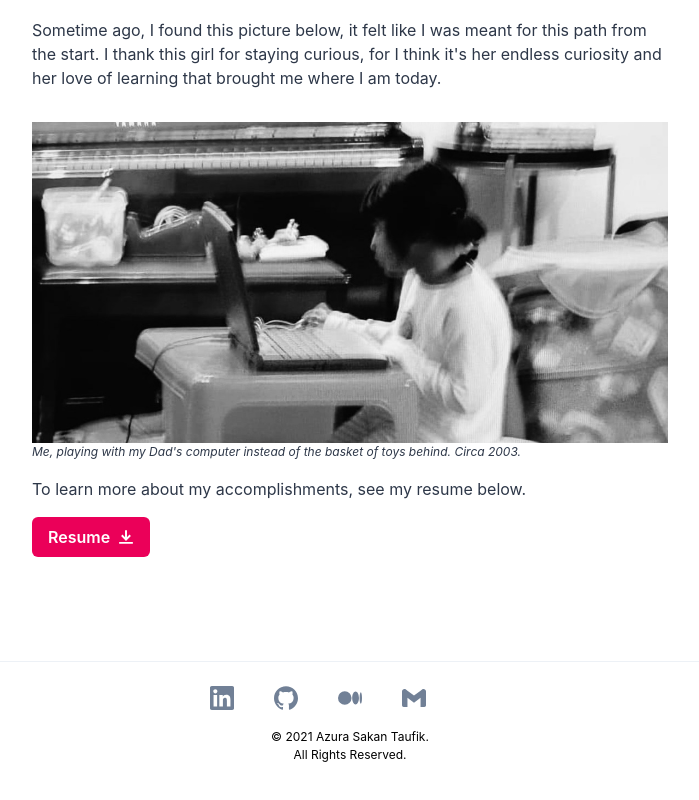
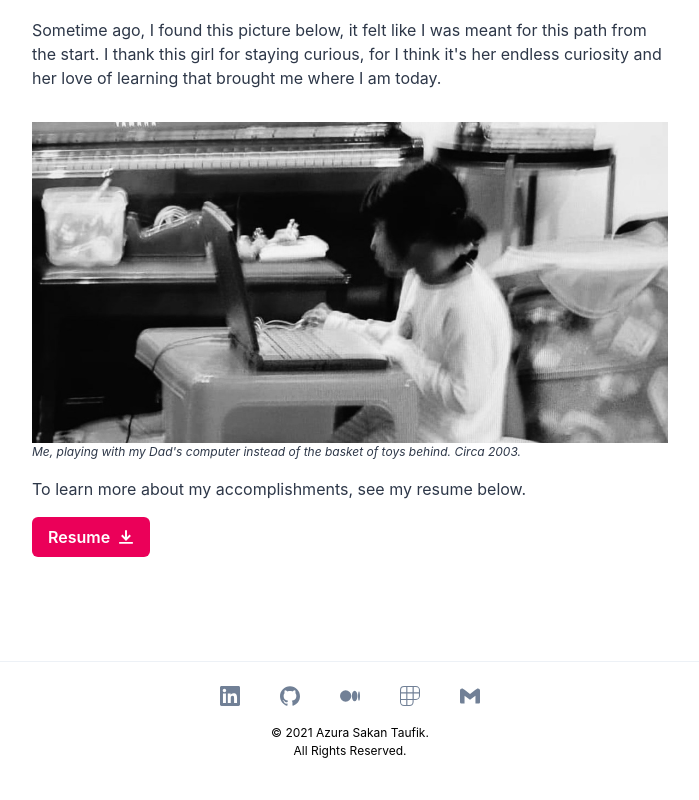
Before and after one commit to azurast/azura.dev, a Next.js app: page /about in a window 1280 px wide. Shown: the part 1038-1838 px from the top of the page, without its empty margins (290-989 px from the left). Built offline with nearby package versions, Linux system fonts and the light colour scheme.

Commit message:
add ploywork react icons

```diff
--- a/components/Container.js
+++ b/components/Container.js
@@ -152,7 +152,7 @@ const Container = ({ children }) => {
           >
             <NextLink href="https://www.linkedin.com/in/azurast/">
               <a target="_blank">
-                <Icon as={SiLinkedin} w={6} h={6} color={gray} _hover={{ color: "blue.500" }}/>
+                <Icon as={SiLinkedin} w={5} h={5} color={gray} _hover={{ color: "blue.500" }}/>
               </a>
             </NextLink>
           </Box>
@@ -165,7 +165,7 @@ const Container = ({ children }) => {
           >
             <NextLink href="https://github.com/azurast/">
               <a target="_blank">
-                <Icon as={SiGithub} w={6} h={6} color={gray} _hover={{ color: color[colorMode] }}/>
+                <Icon as={SiGithub} w={5} h={5} color={gray} _hover={{ color: color[colorMode] }}/>
               </a>
             </NextLink>
           </Box>
@@ -179,24 +179,24 @@ const Container = ({ children }) => {
           >
             <NextLink href="https://medium.com/@azurast">
               <a target="_blank">
-                <Icon as={SiMedium} w={6} h={6} color={gray} _hover={{ color: color[colorMode] }} />
+                <Icon as={SiMedium} w={5} h={5} color={gray} _hover={{ color: color[colorMode] }} />
               </a>
             </NextLink>
           </Box>
-          {/*<Box*/}
-          {/*    key="medium"*/}
-          {/*    _hover={{*/}
-          {/*      transform: "scale(1.01)",*/}
-          {/*      cursor: "pointer",*/}
-          {/*      color: "blue.500"*/}
-          {/*    }}*/}
-          {/*>*/}
-          {/*  <NextLink href="https://www.polywork.com/azurast">*/}
-          {/*    <a target="_blank">*/}
-          {/*      <Icon as={SiPolywork} w={6} h={6} color={gray} _hover={{ color: color[colorMode] }} />*/}
-          {/*    </a>*/}
-          {/*  </NextLink>*/}
-          {/*</Box>*/}
+          <Box
+              key="medium"
+              _hover={{
+                transform: "scale(1.01)",
+                cursor: "pointer",
+                color: "blue.500"
+              }}
+          >
+            <NextLink href="https://www.polywork.com/azurast">
+              <a target="_blank">
+                <Icon as={SiPolywork} w={5} h={5} color={gray} _hover={{ color: "teal.500" }} />
+              </a>
+            </NextLink>
+          </Box>
           <Box
             key="gmail"
             _hover={{
@@ -206,7 +206,7 @@ const Container = ({ children }) => {
           >
             <NextLink href="mailto:azstima@gmail.com">
               <a target="_blank">
-                <Icon as={SiGmail} w={6} h={6} color={gray} _hover={{ color: "red.500" }} />
+                <Icon as={SiGmail} w={5} h={5} color={gray} _hover={{ color: "red.500" }} />
               </a>
             </NextLink>
           </Box>
--- a/package.json
+++ b/package.json
@@ -27,7 +27,7 @@
     "next-mdx-remote": "^3.0.4",
     "react": "^17.0.2",
     "react-dom": "^17.0.2",
-    "react-icons": "^4.2.0",
+    "react-icons": "^4.3.1",
     "rehype": "^12.0.0",
     "rehype-autolink-headings": "^6.1.0",
     "rehype-code-title": "^1.0.0",
```
Also changed, not shown: 2 other files (tests, documents, lock files or other folders).
